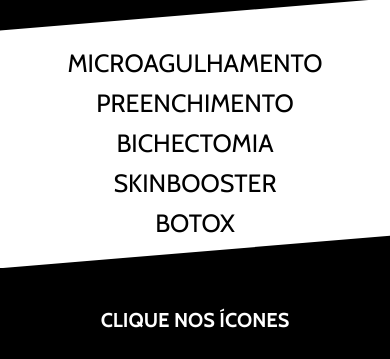
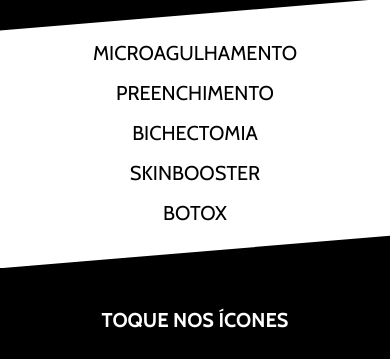
Before and after one commit to riltonfranzonee/card-visitas-online-dradanielle, a website: page index.html in a window 390 px wide. Shown: the part 251-610 px from the top of the page. Drawn offline with nearby package versions, Linux system fonts and the light colour scheme.

Commit message:
update media query

```diff
--- a/index.html
+++ b/index.html
@@ -21,11 +21,11 @@
                     <li>Preenchimento</li>
                     <li>Bichectomia</li>
                     <li>Skinbooster</li>
-                    <li>Botox</li>
+                    <li class="lastItem">Botox</li>
                  </ul>
         </div>
     </div>
-    <p class="warning">CLIQUE NOS ÍCONES</p>
+    <p class="warning">TOQUE NOS ÍCONES</p>
     <div class="socialIcons">
             <div class="iconWrapper iconWrapper-Wpp"><a href="https://www.instagram.com/dra_daniellefernandes/"><i class="fab fa-instagram"></i></a></div>
             <div class="iconWrapper iconWrapper-Wpp"><a href="https://wa.me/5524999681505?text=Olá!%20Você%20poderia%20me%20ajudar?%20                "><i class="fab fa-whatsapp"></i></a></div>
--- a/sass/main.scss
+++ b/sass/main.scss
@@ -55,6 +55,9 @@ html{
 .procedimentos{
 
     &Container{
+    display: flex;
+    justify-content: center;
+    align-items: center;
     background-color: white;
     clip-path: polygon(0 12%, 100% 0 , 100% 88%, 0 100%);
     -webkit-clip-path: polygon(0 12%, 100% 0 , 100% 88%, 0 100%);
@@ -65,10 +68,9 @@ html{
     &Items{
         display: flex;
         flex-direction: column;
-        justify-content: flex-start;
+        justify-content: center;
         align-items:  center;
-        margin-top: 3.8rem;
-        font-size: 2.5rem;
+        font-size: 2rem;
         font-family: 'Cabin', sans-serif;
         list-style: none;
         text-transform: uppercase;
@@ -76,6 +78,7 @@ html{
         font-weight: 400;
     }
 }
+
 .iconWrapper{
     margin-top: 1rem;
     width: 5.5rem;
@@ -140,7 +143,6 @@ html{
         width: 60rem
     }
     .procedimentosItems{
-        margin-top: 5rem;
         font-size: 4.5rem;
         line-height: 6.5rem
     }
@@ -155,11 +157,6 @@ html{
         height: 8rem;
     }
 }
-@media only screen and (min-height: 830px) and (max-height: 870px){
-    .procedimentosItems{
-        margin-top: 4.5rem
-    }
-}
 
 @media only screen and (max-height: 750px){
     .procedimentos{
@@ -167,8 +164,7 @@ html{
             height: 33vh;
     }
         &Items{
-            font-size: 3.2rem;
-            margin-top: 3.2rem
+            font-size: 2.5rem;
         }
 }
     .footer{
@@ -182,8 +178,7 @@ html{
 
 @media only screen and (max-height: 670px){
     .procedimentosItems{
-        font-size: 1.7rem;
-        margin-top: 2rem
+        font-size: 1.8rem;
     }
     .procedimentosContainer{
         height: 35vh;
@@ -216,7 +211,6 @@ html{
     }
     .procedimentosItems{
         line-height: 3.2rem;
-        margin-top: 2.2rem
     }
     .procedimentosContainer{
         height: 31vh;
```
Also changed, not shown: css/style.css.
